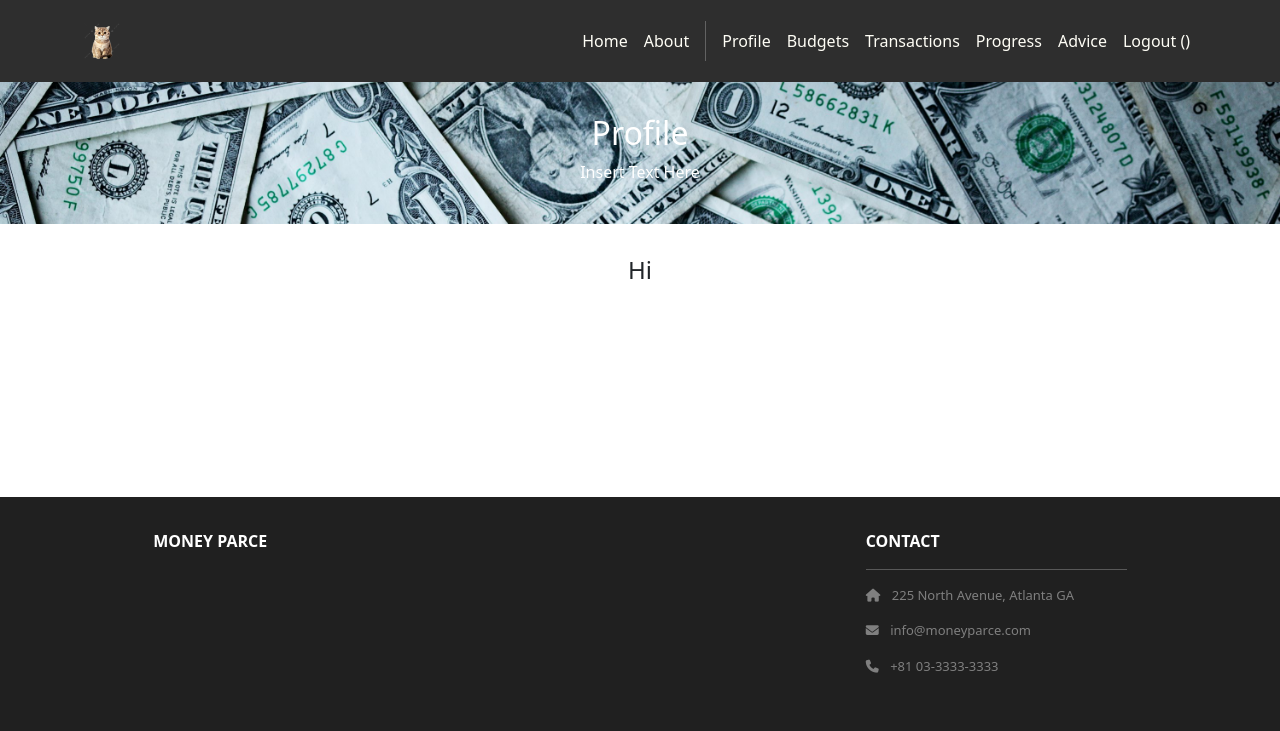
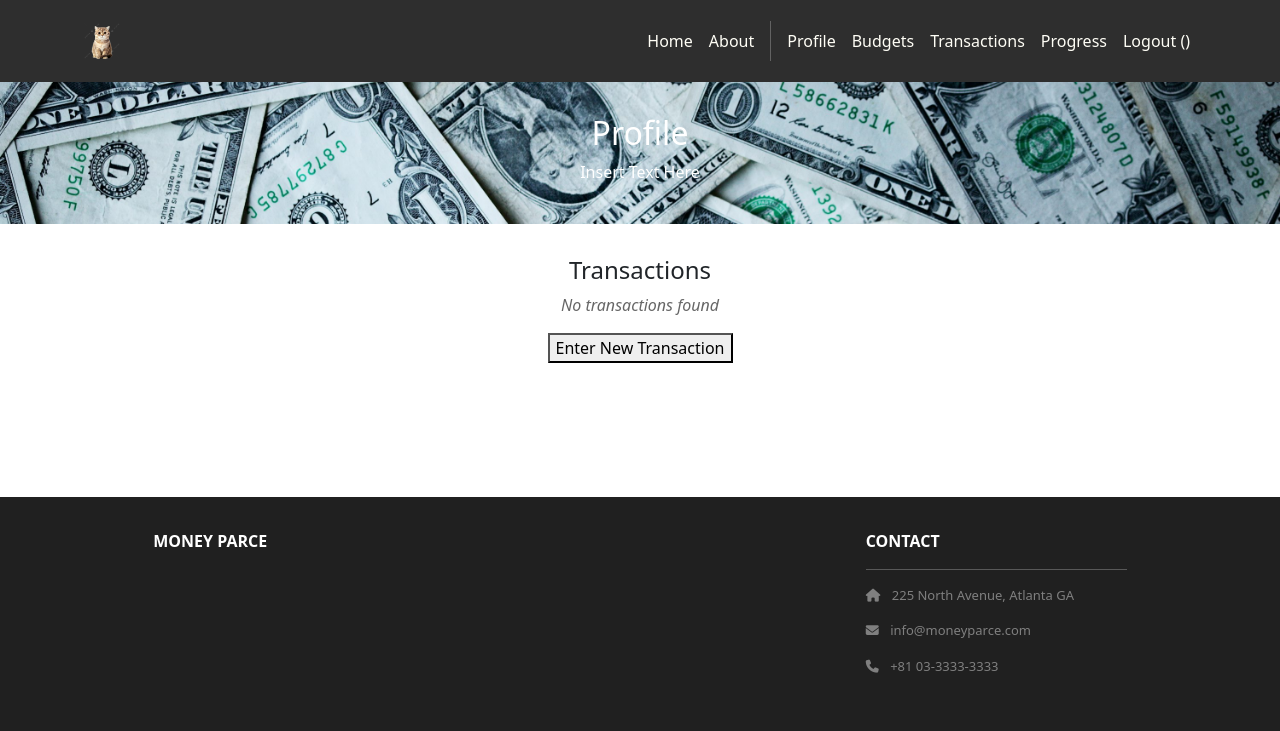
Before and after one commit to NathanDonagi/MoneyParce, a Django app: page /finances/transactions/ in a window 1280 px wide. Shown: the top 731 px of the page. Run offline with Django 5.2, Linux system fonts and the light colour scheme; a user stored in the database is signed in; data comes from the database, SQL or seed files in the repository; both versions use the stored data as it was after the commit; some libraries are stand-ins or nearby versions.

Commit message:
working on website with Kai

```diff
--- /dev/null
+++ b/finances/static/css/transactions.css
@@ -0,0 +1,52 @@
+ul {
+    list-style-type: none;
+    padding: 0;
+}
+
+li {
+    margin-bottom: 10px;
+}
+
+.expense {
+    background-color: #ffdddd;
+}
+
+.income {
+    background-color: #ddffdd;
+}
+
+.transaction-box {
+    padding: 10px;
+    border-radius: 8px;
+    box-shadow: 0 2px 4px rgba(0, 0, 0, 0.1);
+}
+
+.transaction-content {
+    display: flex;
+    justify-content: space-between;
+    align-items: center;
+}
+
+.transaction-content form {
+    margin: 0;
+}
+
+.transaction-content button {
+    background-color: #e74c3c;
+    color: white;
+    border: none;
+    padding: 5px 10px;
+    border-radius: 4px;
+    cursor: pointer;
+}
+
+.transaction-content button:hover {
+    background-color: #c0392b;
+}
+
+/* Optional style for the empty message */
+li:only-child {
+    text-align: center;
+    font-style: italic;
+    color: #666;
+}
--- a/finances/templates/finances/transactions.html
+++ b/finances/templates/finances/transactions.html
@@ -1,18 +1,71 @@
 {% extends 'base.html' %}
+{% load static %}
 {% block content %}
 <header class="masthead bg-index text-white text-center py-4">
-  <div class="container d-flex align-items-center flex-column pt-2">
-    <h2>Profile</h2>
-    <p>Insert Text Here</p>
-  </div>
+    <script src="https://code.jquery.com/jquery-3.6.0.min.js"></script>
+    <link rel="stylesheet" href="{% static 'css/transactions.css' %}">
+    <div class="container d-flex align-items-center flex-column pt-2">
+        <h2>Profile</h2>
+        <p>Insert Text Here</p>
+    </div>
 </header>
 <div class="p-3">
   <div class="container">
     <div class="row mt-3">
       <div class="col mx-auto text-center mb-3">
-        <h4>Hi</h4>
+        <h4>Transactions</h4>
+          <ul>
+            {% for transaction in user.transactions.all %}
+                <li>
+                    <div class="{% if transaction.isExpense %}expense{% else %}income{% endif %} transaction-box">
+                        <div class="transaction-content">
+                            <div>
+                                <strong>{{ transaction.name }}</strong><br>
+                                {{ transaction.description }} - ${{ transaction.amount }}
+                            </div>
+                            <div class="action-buttons">
+                                <button class="edit-btn" data-id="{{ transaction.id }}">Edit</button>
+                                <form action="{% url 'finances.delete_transaction' transaction.id %}" method="post">
+                                    {% csrf_token %}
+                                    <button type="submit" onclick="return confirm('Delete this transaction?');">
+                                        Delete
+                                    </button>
+                                </form>
+                            </div>
+                        </div>
+                    </div>
+                </li>
+            {% empty %}
+                <li>No transactions found</li>
+            {% endfor %}
+            </ul>
+        <button id="show-popup">Enter New Transaction</button>
+        <div id="popup-overlay"></div>
+        <div id="popup-modal"></div>
       </div>
     </div>
   </div>
 </div>
+
+<script>
+        $('#show-popup').click(function() {
+            $.get("{% url 'finances.transactions_form' %}", function(data) {
+                $('#popup-modal').html(data).show();
+                $('#popup-overlay').show();
+            });
+        });
+
+        $(document).on('click', '.edit-btn', function () {
+            const transactionId = $(this).data('id');
+            $.get(`/finances/transactions/edit/${transactionId}/`, function(data) {
+                $('#popup-modal').html(data).show();
+                $('#popup-overlay').show();
+            });
+        });
+
+        $('#popup-overlay').click(function() {
+            $('#popup-modal').hide();
+            $('#popup-overlay').hide();
+        });
+    </script>
 {% endblock content %}
--- a/finances/urls.py
+++ b/finances/urls.py
@@ -3,7 +3,10 @@
 urlpatterns = [
     path('profile/', views.profile, name='finances.profile'),
     path('budgets/', views.budgets, name='finances.budgets'),
+    path('budgets/form', views.budgets_form, name='finances.budgets_form'),
     path('transactions/', views.transactions, name='finances.transactions'),
+    path('transactions/form', views.transactions_form, name='finances.transactions_form'),
+    path('transactions/delete/<uuid:transaction_id>/', views.delete_transaction, name='finances.delete_transaction'),
+    path('transactions/edit/<uuid:transaction_id>/', views.edit_transaction, name='finances.edit_transaction'),
     path('progress/', views.progress, name='finances.progress'),
-    path('advice/', views.advice, name='finances.advice'),
 ]
--- a/finances/views.py
+++ b/finances/views.py
@@ -1,39 +1,97 @@
 from django.shortcuts import render, redirect, get_object_or_404
 from .models import Budget, Transaction
+from .forms import BudgetForm, TransactionForm, CustomErrorList
 from django.contrib.auth.decorators import login_required
 from django.http import HttpResponse
 
 @login_required(login_url='login')
 def profile(request):
-    template_data = {}
-    template_data['title'] = 'Profile'
+    template_data = {'title': 'Profile'}
     return render(request, 'finances/profile.html', {
         'template_data': template_data})
 
 @login_required(login_url='login')
 def budgets(request):
-    template_data = {}
-    template_data['title'] = 'Budgets'
+    template_data = {'title': 'Budgets'}
     return render(request, 'finances/budgets.html', {
         'template_data': template_data})
 
 @login_required(login_url='login')
+def budgets_form(request):
+    template_data = {'title': 'Budgets'}
+    if request.method == 'GET':
+        template_data['form'] = BudgetForm()
+        return render(request, 'finances/budgetsForm.html', {
+            'template_data': template_data})
+    elif request.method == 'POST':
+        budget_form = BudgetForm(request.POST, error_class=CustomErrorList)
+
+        if budget_form.is_valid():
+            transaction = budget_form.save(commit=False)
+            transaction.user = request.user
+            transaction.save()
+            return redirect('finances.budgets')
+        else:
+            template_data['form'] = budget_form
+            return render(request, 'finances/budgetsForm.html', {
+                'template_data': template_data})
+
+@login_required(login_url='login')
 def transactions(request):
-    template_data = {}
-    template_data['title'] = 'Transactions'
+    template_data = {'title': 'Transactions'}
     return render(request, 'finances/transactions.html', {
         'template_data': template_data})
 
 @login_required(login_url='login')
+def transactions_form(request):
+    template_data = {'title': 'Transactions'}
+    if request.method == 'GET':
+        template_data['form'] = TransactionForm()
+        return render(request, 'finances/transactionsForm.html', {
+            'template_data': template_data})
+    elif request.method == 'POST':
+        transaction_form = TransactionForm(request.POST, error_class=CustomErrorList)
+
+        if transaction_form.is_valid():
+            transaction = transaction_form.save(commit=False)
+            transaction.user = request.user
+            transaction.save()
+            return redirect('finances.transactions')
+        else:
+            template_data['form'] = transaction_form
+            return render(request, 'finances/transactionsForm.html', {
+                'template_data': template_data})
+
+@login_required(login_url='login')
+def delete_transaction(request, transaction_id):
+    transaction = get_object_or_404(Transaction, id=transaction_id, user=request.user)
+
+    if request.method == "POST":
+        transaction.delete()
+        return redirect('finances.transactions')
+
+@login_required(login_url='login')
+def edit_transaction(request, transaction_id):
+    transaction = get_object_or_404(Transaction, id=transaction_id, user=request.user)
+    template_data = {'title': 'Edit Transaction'}
+
+
+    if request.method == 'POST':
+        form = TransactionForm(request.POST, instance=transaction, error_class=CustomErrorList)
+        if form.is_valid():
+            transaction = form.save(commit=False)
+            transaction.user = request.user
+            transaction.save()
+            return redirect('finances.transactions')
+        template_data['form'] = form
+    else:
+        template_data['form'] = TransactionForm(instance=transaction)
+
+    return render(request, 'finances/transactionsEditForm.html',
+                  {'template_data': template_data, 'transaction': transaction})
+
+@login_required(login_url='login')
 def progress(request):
-    template_data = {}
-    template_data['title'] = 'Progress'
+    template_data = {'title': 'Progress'}
     return render(request, 'finances/progress.html', {
         'template_data': template_data})
-
-@login_required(login_url='login')
-def advice(request):
-    template_data = {}
-    template_data['title'] = 'Advice'
-    return render(request, 'finances/advice.html', {
-        'template_data': template_data})
--- a/moneyparce/templates/base.html
+++ b/moneyparce/templates/base.html
@@ -33,7 +33,6 @@
                 <a class="nav-link" href="{% url 'finances.budgets' %}">Budgets</a>
                 <a class="nav-link" href="{% url 'finances.transactions' %}">Transactions</a>
                 <a class="nav-link" href="{% url 'finances.progress' %}">Progress</a>
-                <a class="nav-link" href="{% url 'finances.advice' %}">Advice</a>
                 <a class="nav-link"
                   href="{% url 'accounts.logout' %}">Logout ({{ user.username }})</a>
                 {% else %}
```
Also changed, not shown: finances/forms.py (added, +32 -0 lines), finances/models.py (+12 -2 lines), finances/templates/finances/budgets.html (+21 -3 lines), finances/templates/finances/budgetsForm.html (added, +23 -0 lines), finances/templates/finances/transactionsEditForm.html (added, +21 -0 lines), finances/templates/finances/transactionsForm.html (added, +23 -0 lines), db.sqlite3, finances/migrations/0003_alter_budget_id_alter_transaction_id.py (added).
